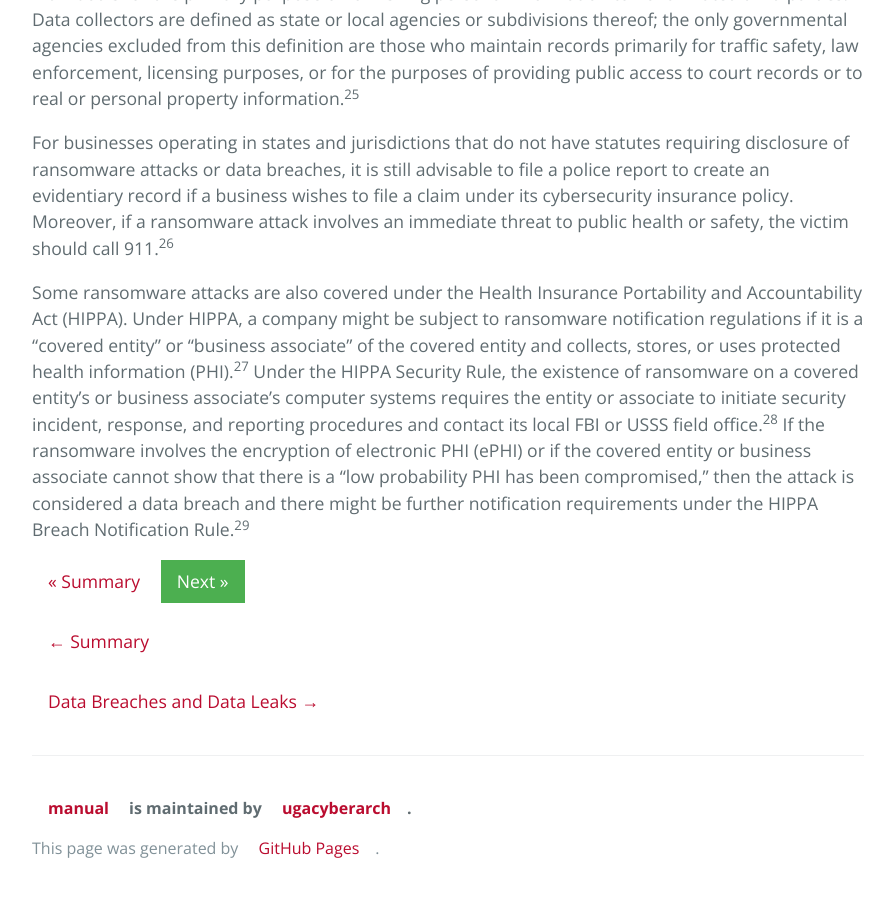
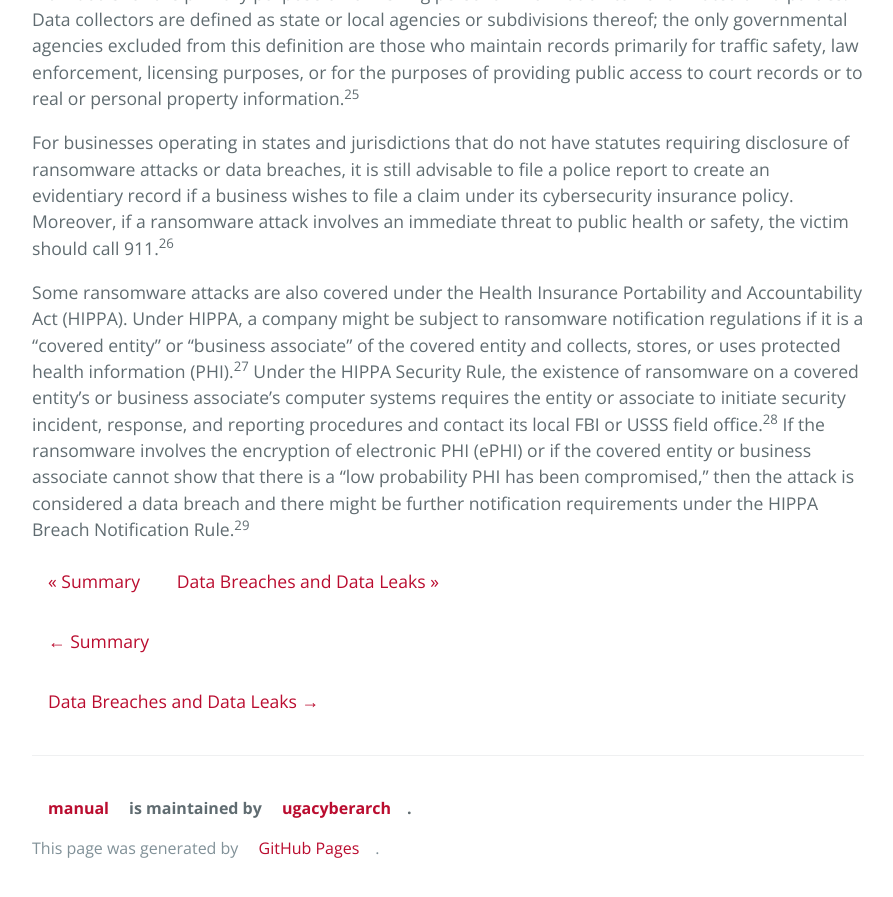
Before and after one commit to ugacyberarch/manual, a Jekyll site: the page built from ransomware.md, in a window 1280 px wide and 900 px high, scrolled down 2971 px. Shown: the top 897 px of the window, without its empty margins (192-1085 px from the left). Built offline with Jekyll 4.4.1, drawn with Linux system fonts in a browser that asks for light colours.

Commit message:
Update ransomware.md

```diff
--- a/ransomware.md
+++ b/ransomware.md
@@ -38,7 +38,7 @@ Some ransomware attacks are also covered under the Health Insurance Portability
 
 <body>
 <a href="./phishing_summary.html" class="summary">&laquo; Summary</a>
-<a href="#" class="next">Next &raquo;</a>
+<a href="./data_breaches_leaks.html" class="Data Breaches and Data Leaks">Data Breaches and Data Leaks &raquo;</a>
 </body>
 
 
```
